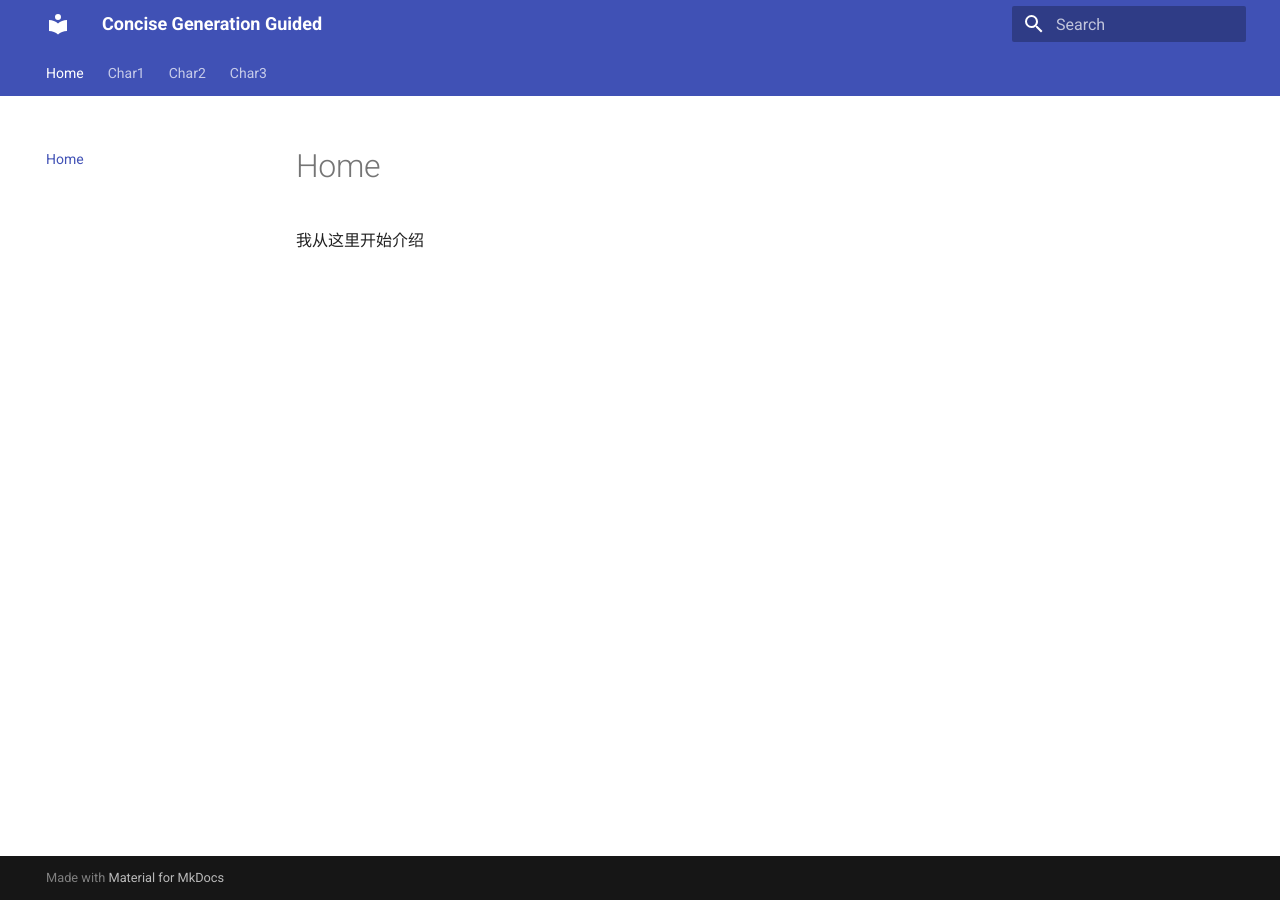
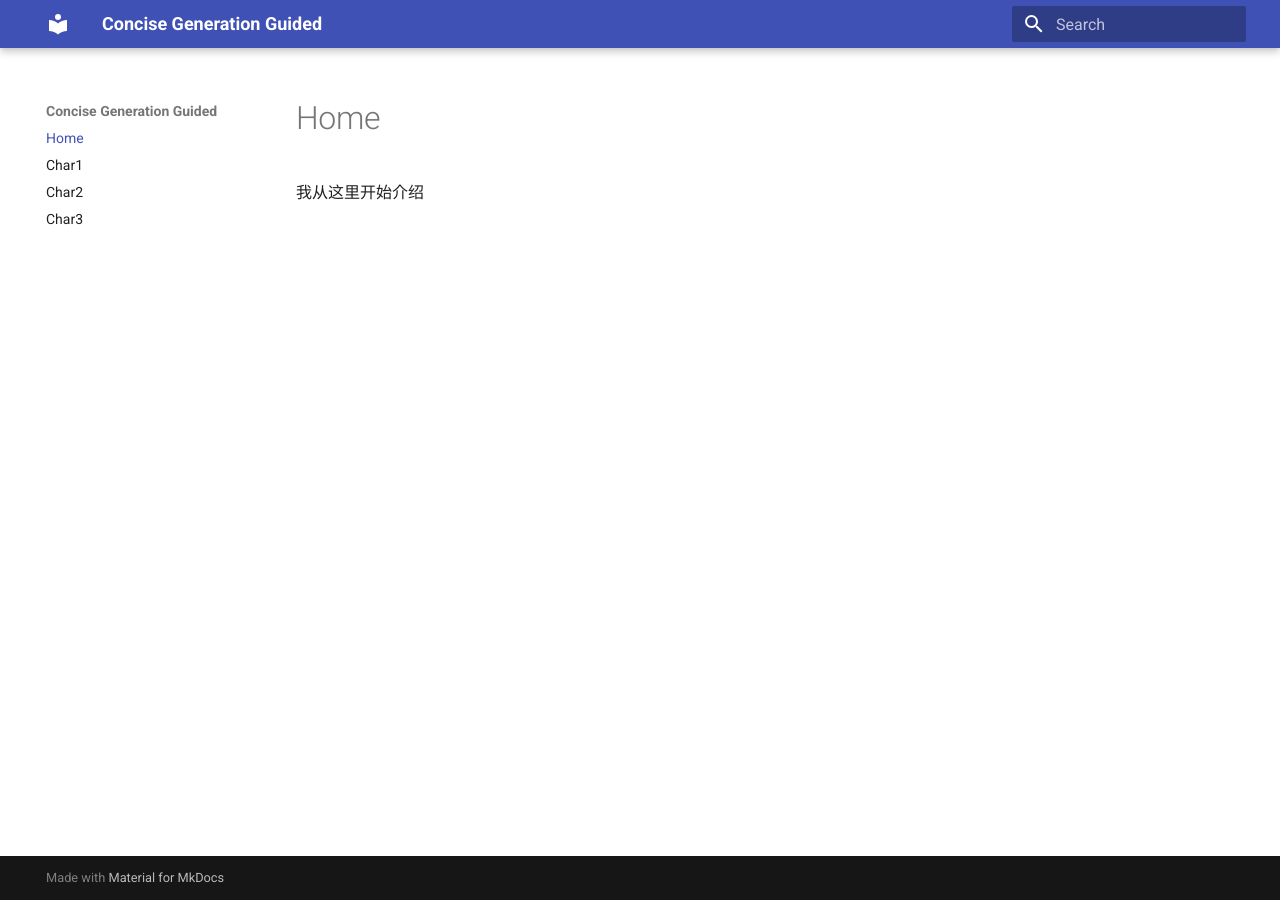
Before and after one commit to HowCCB/ConciseGeneration, an MkDocs documentation site: the page built from docs/index.md, in a window 1280 px wide. Built offline with MkDocs 1.6.1 and Material for MkDocs 9.7.7, drawn with Linux system fonts in a browser that asks for light colours.

Commit message:
更新主题和配置，优化界面

```diff
--- a/mkdocs.yml
+++ b/mkdocs.yml
@@ -1,27 +1,6 @@
 site_name: Concise Generation Guided
-# 使用 Material 主题并自定义现代风格
 theme:
   name: material
-  palette:
-    - scheme: default
-      primary: indigo
-      accent: pink
-    - scheme: slate
-      primary: indigo
-      accent: pink
-      toggle:
-        icon: material/weather-night
-        name: 切换夜间模式
-  font:
-    text: Roboto
-    code: Roboto Mono
-  features:
-    - navigation.tabs
-    - navigation.sections
-    - navigation.top
-    - search.suggest
-    - search.highlight
-    - content.code.annotate
 nav:
   - Home: index.md
   - Char1: chapter1.md
```
Also changed, not shown: site/404.html, site/index.html.
